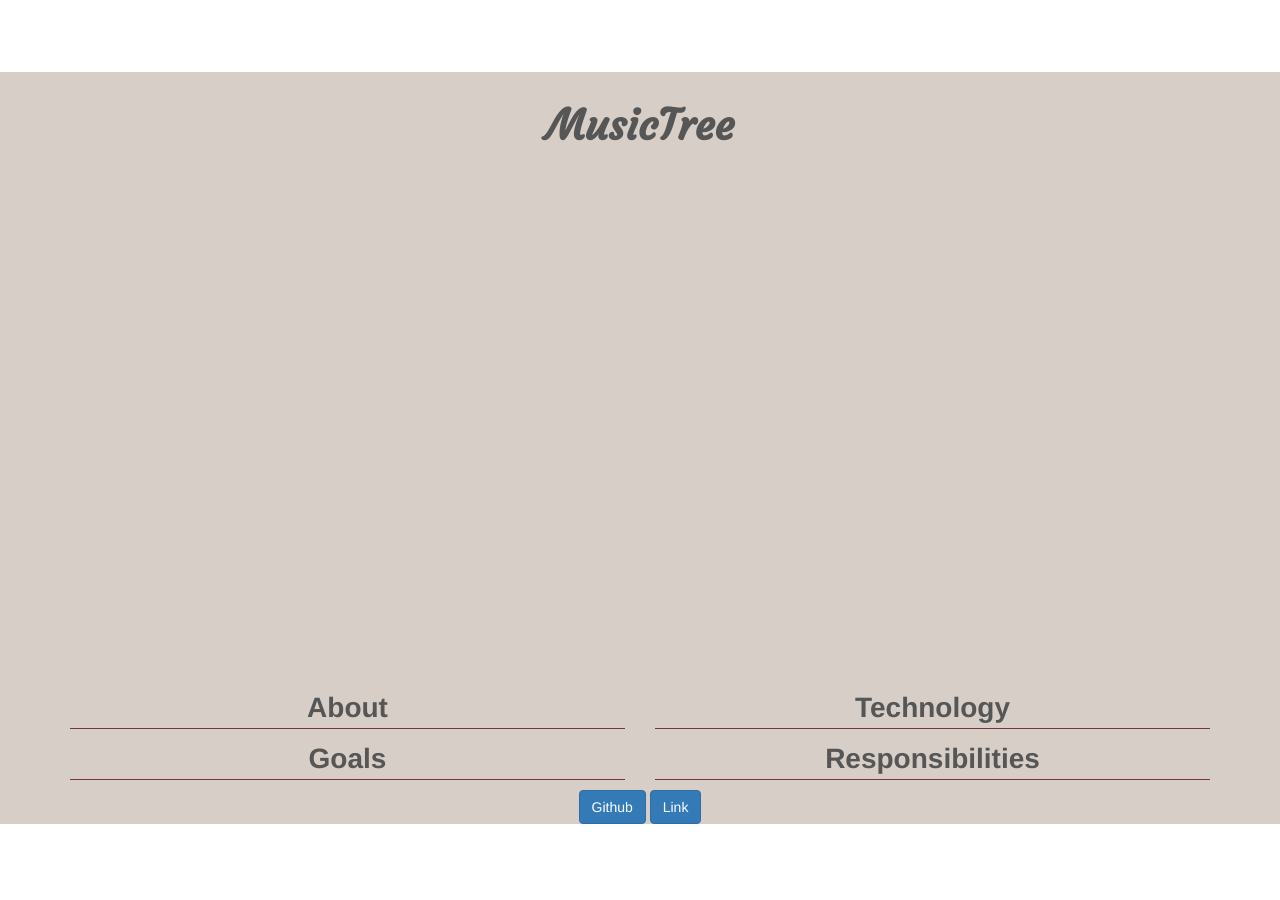
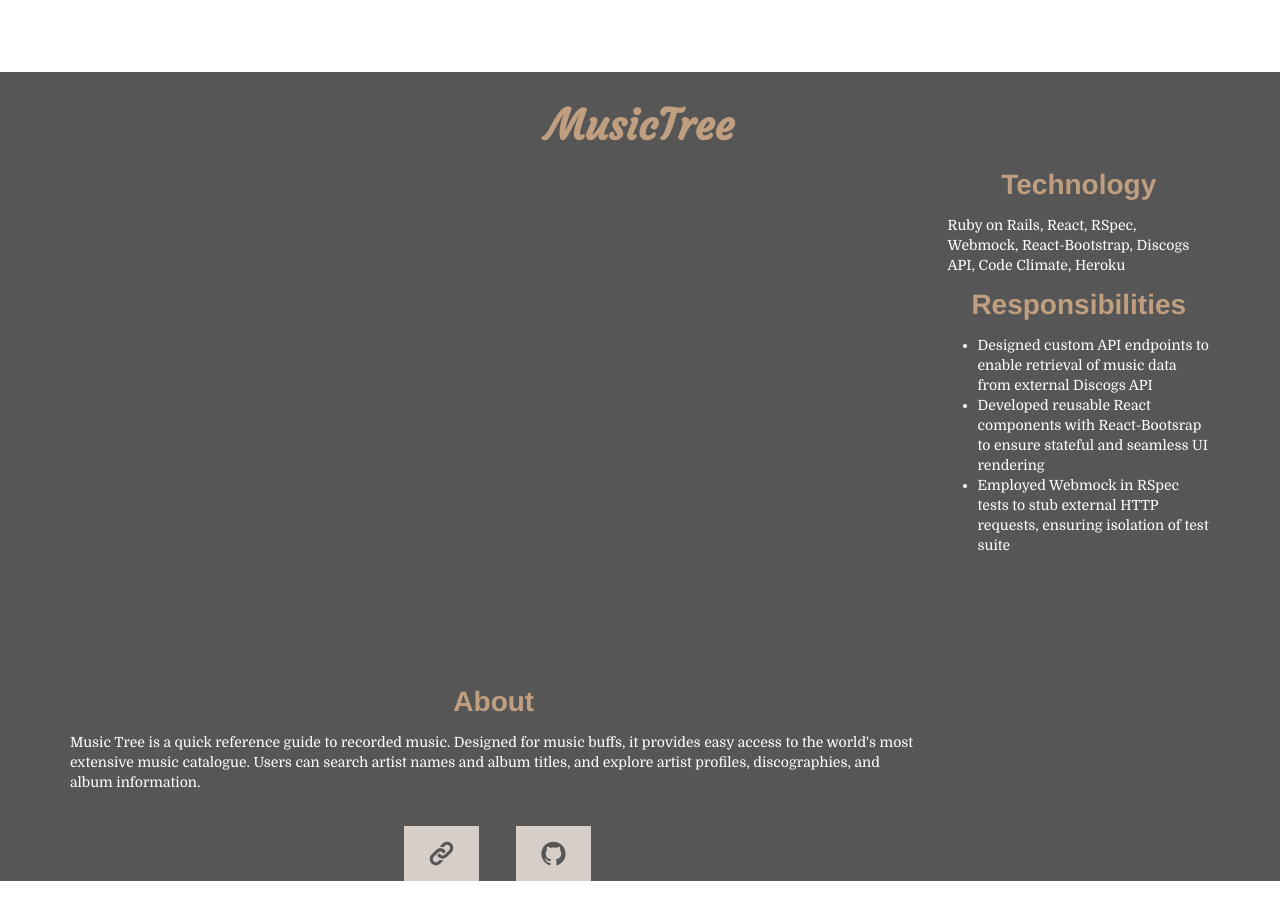
Before and after one commit to alookatommorow/alookatommorow.github.io, a Jekyll site: the page built from _portfolio/music-tree.html, in a window 1280 px wide. Built offline with Jekyll 4.4.1, drawn with Linux system fonts in a browser that asks for light colours; nearby versions of some CDN libraries.

Commit message:
add tentative portfolio layout

```diff
--- a/_layouts/portfolio.html
+++ b/_layouts/portfolio.html
@@ -10,30 +10,39 @@ layout: default
       <p>{{ page.title }}</p>
     </div>
     <div class="row">
-      <div class="col-lg-12">
+      <div class="col-lg-9">
         <div class="image-rotator">
         </div>
-      </div>
-      <div class="col-lg-6">
         <div class="portfolio-info">
           <p class="info-header">About</p>
+          <div class="info-content">
+            {{ page.description }}
+          </div>
         </div>
-        <div class="portfolio-info">
-          <p class="info-header">Goals</p>
-        </div>
+
       </div>
-      <div class="col-lg-6">
+      <div class="col-lg-3">
         <div class="portfolio-info">
           <p class="info-header">Technology</p>
+          <div class="info-content">
+            {{ page.technology }}
+          </div>
         </div>
         <div class="portfolio-info">
           <p class="info-header">Responsibilities</p>
+          <div class="info-content">
+            <ul>
+              {% for comp in page.accomplishments %}
+                <li>{{ comp }}</li>
+              {% endfor %}
+            </ul>
+          </div>
         </div>
       </div>
     </div>
-    <div class="col-lg-12 buttons">
-      <a class="btn btn-primary" href="https://github.com/alookatommorow/{{ page.github }}">Github</a>
-      <a class="btn btn-primary" href="{{ page.link }}">Link</a>
+    <div class="col-lg-9 buttons">
+      <a class="btn btn-primary" href="{{ page.link }}"><span class="icon">{% include icons/link.svg %}</span></a>
+      <a class="btn btn-primary" href="https://github.com/alookatommorow/{{ page.github }}"><span class="icon">{% include icons/icon-github.svg %}</span></a>
     </div>
     <ul>
       {% for item in page.items %}
--- a/_portfolio/music-tree.html
+++ b/_portfolio/music-tree.html
@@ -4,7 +4,7 @@ title:  "MusicTree"
 path: music-tree
 link: https://music-tree.herokuapp.com
 github: music-tree2.0
-technology: [Ruby on Rails, React, RSpec, Webmock, React-Bootstrap, Discogs API, Code Climate, Heroku]
-acomplishments: ["Designed custom API endpoints to enable retrieval of music data from external Discogs API", "Developed reusable React components with React-Bootsrap to ensure stateful and seamless UI rendering", "Employed Webmock in RSpec tests to stub external HTTP requests, ensuring isolation of test suite"]
+technology: ["Ruby on Rails, React, RSpec, Webmock, React-Bootstrap, Discogs API, Code Climate, Heroku"]
+accomplishments: ["Designed custom API endpoints to enable retrieval of music data from external Discogs API", "Developed reusable React components with React-Bootsrap to ensure stateful and seamless UI rendering", "Employed Webmock in RSpec tests to stub external HTTP requests, ensuring isolation of test suite"]
 description: "Music Tree is a quick reference guide to recorded music. Designed for music buffs, it provides easy access to the world's most extensive music catalogue. Users can search artist names and album titles, and explore artist profiles, discographies, and album information."
 ---
--- a/_portfolio/repo-ranker.html
+++ b/_portfolio/repo-ranker.html
@@ -4,7 +4,7 @@ title: RepoRanker
 path: repo-ranker
 link: https://repo-ranker.herokuapp.com
 github: repo-ranker
-technology: [Sinatra, jQuery, Pure CSS, Github API]
+technology: ["Sinatra, jQuery, Pure CSS, Github API"]
 accomplishments: ["Architected module to execute requests to Github API, retrieving repository and contributor information", "Leveraged jQuery's AJAX to enable asynchronous requests to enhance permofrmance and user experience"]
 description: "Repo Ranker is a lightweight app built to consume the Github API. Users enter the name of a particular Github repository and the owning organization and Repo Ranker displays the repository's contributors sorted from greatest number of contributions to fewest."
 ---
--- a/_portfolio/west-coast-skateparks.html
+++ b/_portfolio/west-coast-skateparks.html
@@ -4,7 +4,7 @@ title:  West Coast Skateparks
 path: west-coast-skateparks
 link: https://west-coast-skateparks.herokuapp.com
 github: west-coast-skateparks
-technology: [Ruby on Rails, RSpec, Capybara-webkit, jQuery, Semantic UI, AWS S3, Google Maps API, Travis CI, Code Climate, Heroku]
+technology: ["Ruby on Rails, RSpec, Capybara-webkit, jQuery, Semantic UI, AWS S3, Google Maps API, Travis CI, Code Climate, Heroku"]
 accomplishments: ["Architected PostgreSQL DB to store skatepark and user data such as images, ratings, reviews, and favorites", "Instituted user authorization using Facebook API and Google API to allow users to seamlessly signup/signin", "Implemented Paperclip and AWS S3 storage to house associated user and skatepark images remotely", "Integrated Google Maps API to render interactive maps containing regional markers with infowindow and link", "Utilized RSpec for unit testing and Capybara-webkit for feature testing to achieve 100% test coverage", "Designed navigation, form validations, and modals for search and sign-in using Semantic UI and custom CSS/SASS"]
 description: "West Coast Skateparks is a resource designed to give back to the skateboarding community.  It provides comprehensive, up to date, and interactive information intended to get skateboarders to skateparks and promote the exchange of information and opinions.  Users have the ability to browse skateparks, search, log favorites and visits, and share ratings and reviews."
 ---
--- a/assets/sass/_portfolio-layout.scss
+++ b/assets/sass/_portfolio-layout.scss
@@ -1,10 +1,10 @@
 .portfolio-container {
   margin-top: $nav-offset;
-  background-color: $grain;
+  background-color: $chalkboard;
 
   .header {
     text-align: center;
-    color: $chalkboard;
+    color: $tan;
     font-size: 3em;
     font-weight: bold;
     text-align: center;
@@ -23,16 +23,51 @@
 
   .portfolio-info {
     text-align: center;
+    margin-bottom: 4%;
 
     .info-header {
-      color: $chalkboard;
-      border-bottom: 1px solid $oxblood;
+      color: $tan;
       font-weight: bold;
       font-size: 2em;
+    }
+
+    .info-content {
+      text-align: left;
+      color: white;
+      font-family: 'Domine', sans-serif;
     }
   }
 
   .buttons {
     text-align: center;
+
+    a {
+      margin: 0 2%;
+      border-radius: 0;
+      background-color: $grain;
+      border: none;
+      width: 75px;
+      padding: 15px 0;
+
+      // span {
+      //   margin-right: 10%;
+      // }
+
+      // .glyphicon {
+      //   width: 30px;
+      //   height: 25px;
+      //   vertical-align: middle;
+      // }
+      .icon > svg {
+        display: inline-block;
+        width: 25px;
+        height: 25px;
+        vertical-align: middle;
+      }
+
+      .icon > svg path {
+        fill: $chalkboard;
+      }
+    }
   }
 }
```
Also changed, not shown: _includes/icons/link.svg (added).
